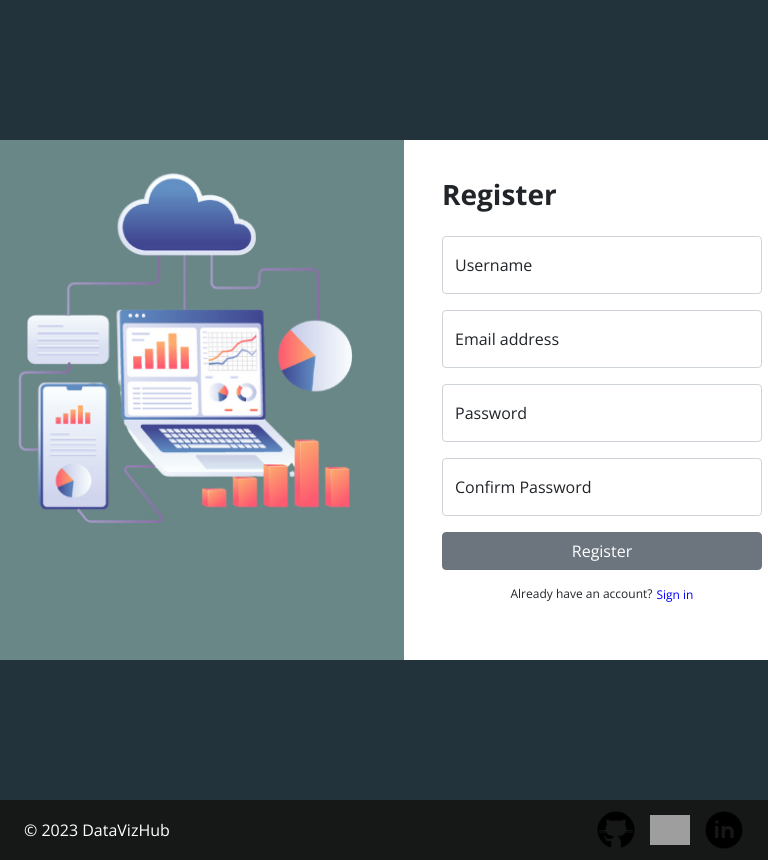
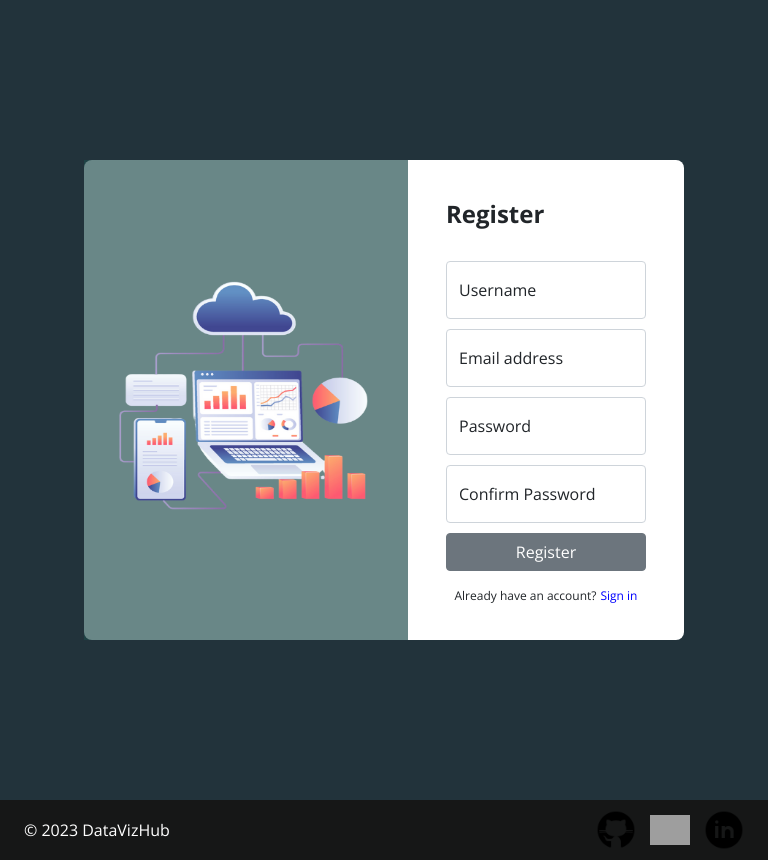
Before and after one commit to badrbnh/Data_Visualizer, a Flask app: page /register in a window 768 px wide. Shown: the part 74-934 px from the top of the page. Run offline with Flask 3, Linux system fonts and the light colour scheme; parts of the project's set-up code (start-up, migrations or seed data) failed here and were passed over; some libraries are stand-ins or nearby versions; grey boxes are pictures that could not be loaded.

Commit message:
responsive 0.3

```diff
--- a/web_flask/static/styles/register.css
+++ b/web_flask/static/styles/register.css
@@ -107,3 +107,42 @@
   }
 
 }
+
+@media only screen and (min-width: 501px) and (max-width: 800px){
+  .register-form-container {
+    width: 600px;
+    height: 480px;
+  }
+  .register-form-container .register-container {
+    width: 200px;
+    height: 560px;
+    margin-top: 24px;
+  }
+  .register-form-container .register-container h2{
+    font-size: 24px;
+    width: 200px;
+    margin-bottom: 16px;
+    margin-top: 16px;
+  }
+  .register-form-container .register-container form {
+    gap: 16px;
+  }
+  .register-form-container .register-container .form-floating{
+    width: 200px;
+    height: 36px;
+    margin-bottom: 8px;
+  }
+  .register-form-container .register-container .form-check {
+    margin: 0;
+  }
+  .register-form-container .register-img {
+    display: flex;
+    align-items: center;
+    justify-content: center;
+  }
+  .register-form-container .register-img-cont img {
+    width: 320px;
+    height: 280px;
+  }
+
+}
```
Also changed, not shown: web_flask/static/styles/inside.css (+96 -0 lines), web_flask/static/styles/login.css (+35 -0 lines), web_flask/templates/inside.html (+20 -2 lines).
